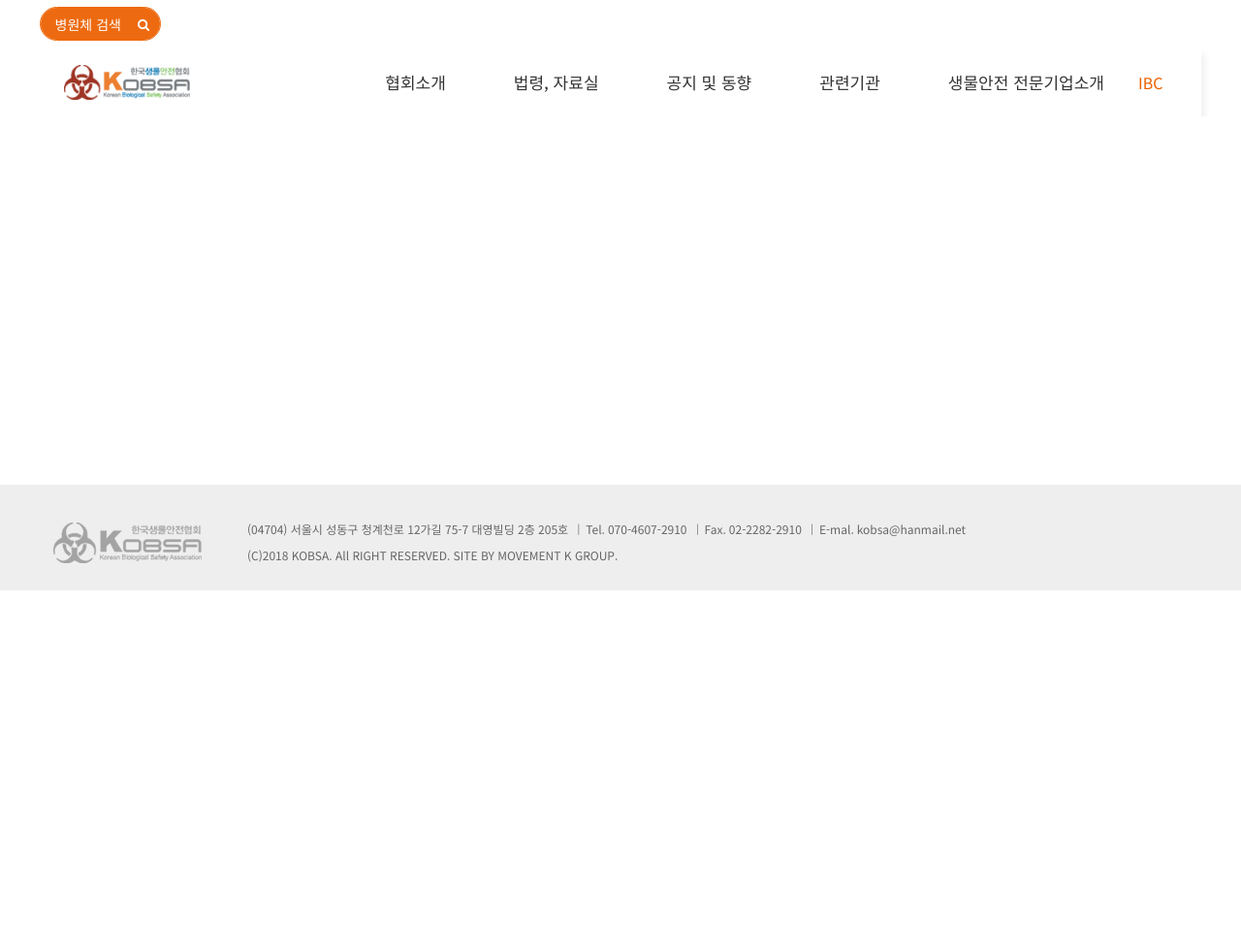
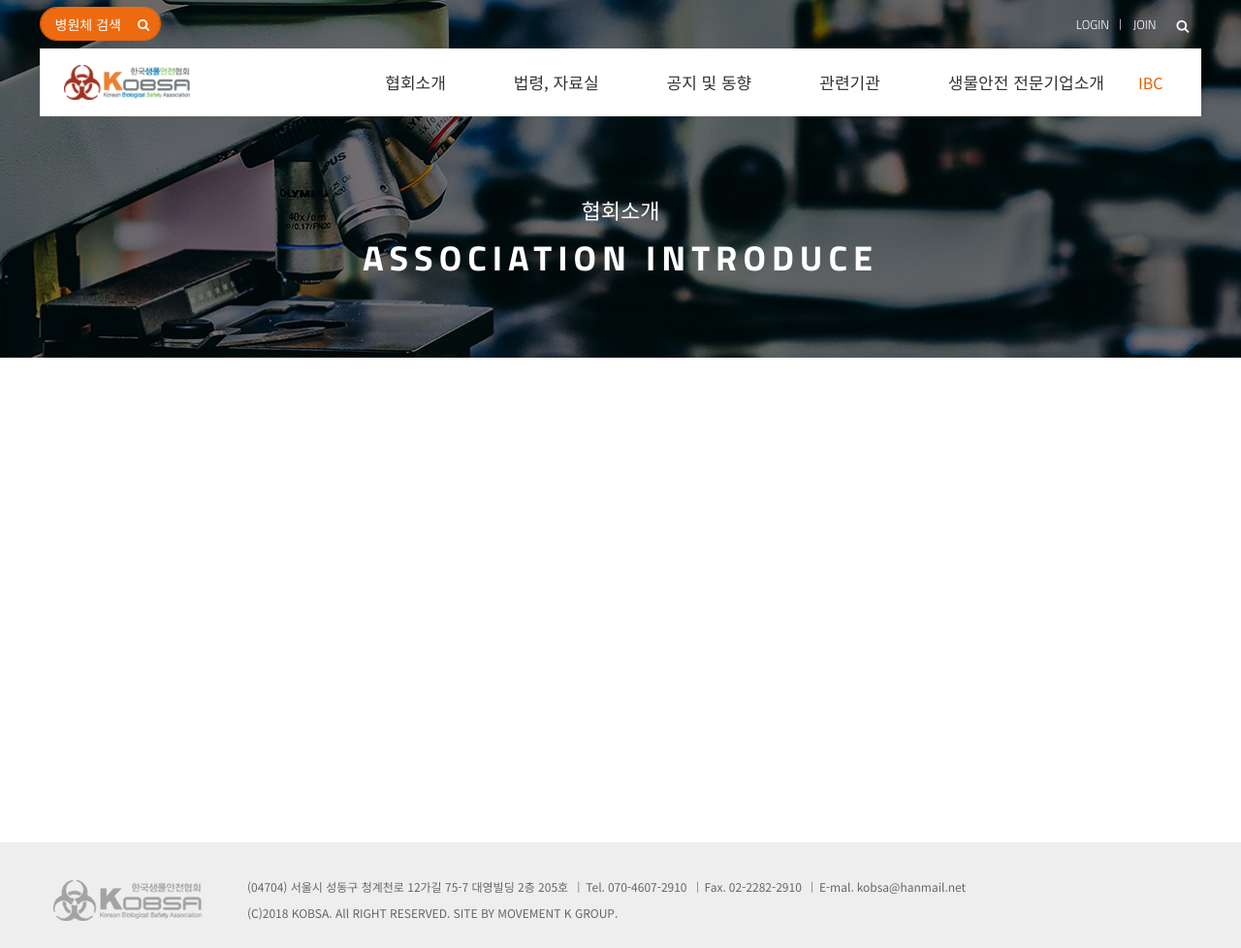
Before and after one commit to movementk/kobsa, a PHP site: page /sub.php in a window 1280 px wide. Shown: the whole page at 97% size. Before the commit the page ends 609 px from the top, so only its background shows below. Run offline with PHP 8.4, Linux system fonts and the light colour scheme; some libraries are stand-ins or nearby versions; some web fonts are replaced.

Commit message:
서브 페이지 헤더 스타일 완료.

```diff
--- a/assets/css/default.css
+++ b/assets/css/default.css
@@ -538,8 +538,9 @@ body {
               padding-left: 15px; }
           #header .header-wrap .quick .top-menu {
             float: right;
-            margin-right: 15px;
-            padding-right: 2%;
+            /*margin-right: 15px;
+            padding-right: 2%;*/
+            margin-right: 3%;
             margin-top: 15px; }
             #header .header-wrap .quick .top-menu > ul {
               float: left; }
--- a/assets/css/default.scss
+++ b/assets/css/default.scss
@@ -207,8 +207,9 @@ body {
                 }
                 .top-menu {
                     float: right;
-                    margin-right: 15px;
-                    padding-right: 2%;
+                    /*margin-right: 15px;
+                    padding-right: 2%;*/
+                    margin-right: 3%;
                     margin-top: 15px;
                     > ul {
                         float: left;
--- a/assets/css/sub.css
+++ b/assets/css/sub.css
@@ -365,7 +365,53 @@ a {
     .container {
       max-width: 1200px; } }
 
+.sub {
+  padding-top: 56px; }
+  @media (min-width: 768px) {
+    .sub {
+      padding-top: 80px; } }
+  @media (min-width: 1200px) {
+    .sub {
+      padding-top: 0; } }
+
 #content {
-  min-height: 500px; }
+  min-height: 500px;
+  padding: 20px 0 60px; }
+  @media (min-width: 768px) {
+    #content {
+      padding: 40px 0 70px; } }
+  @media (min-width: 1200px) {
+    #content {
+      padding: 50px 0 120px; } }
+
+.page-header {
+  width: 100%;
+  padding: 40px 0;
+  text-align: center;
+  color: #fff;
+  background-image: url(/assets/images/sub/bg_page_header.jpg);
+  background-repeat: no-repeat;
+  background-position: 50% 50%;
+  background-size: cover; }
+  .page-header > small {
+    font-size: 16px; }
+  .page-header > .page-title {
+    font-size: 20px;
+    font-weight: bold;
+    line-height: 26px;
+    margin-top: 15px;
+    font-family: 'Titillium Web', sans-serif;
+    letter-spacing: 6px; }
+  @media (min-width: 768px) {
+    .page-header {
+      padding: 80px 0; }
+      .page-header > small {
+        font-size: 22px; }
+      .page-header > .page-title {
+        font-size: 36px;
+        margin-top: 20px; } }
+  @media (min-width: 1200px) {
+    .page-header {
+      padding: 200px 0 90px; } }
 
 /*# sourceMappingURL=sub.css.map */
--- a/assets/css/sub.scss
+++ b/assets/css/sub.scss
@@ -1,5 +1,58 @@
 @import 'common';
+
+.sub {
+    padding-top: 56px;
+    @media(min-width: $md) {
+        padding-top: 80px;
+    }
+    @media(min-width: $xl) {
+        padding-top: 0;
+    }
+}
 
 #content {
     min-height: 500px;
+    padding: 20px 0 60px;
+    @media(min-width: $md) {
+        padding: 40px 0 70px;
+    }
+    @media(min-width: $xl) {
+        padding: 50px 0 120px;
+    }
 }
+
+//page-header
+.page-header {
+    width: 100%;
+    padding: 40px 0;
+    text-align: center;
+    color: #fff;
+    background-image: url(/assets/images/sub/bg_page_header.jpg);
+    background-repeat: no-repeat;
+    background-position: 50% 50%;
+    background-size: cover;
+    > small {
+        font-size: 16px;
+    }
+    > .page-title {
+        font-size: 20px;
+        font-weight: bold;
+        line-height: 26px;
+        margin-top: 15px;
+        @include titi();
+        letter-spacing: 6px;
+    }
+    @media(min-width: $md) {
+        padding: 80px 0;
+        > small {
+            font-size: 22px;
+        }
+        > .page-title {
+            font-size: 36px;
+            margin-top: 20px;
+        }
+    }
+    @media(min-width: $xl) {
+        padding: 200px 0 90px;
+    }
+}
--- a/sub.php
+++ b/sub.php
@@ -1,8 +1,14 @@
 <?php require_once($_SERVER['DOCUMENT_ROOT'].'/inc/dochead.php'); ?>
 <link rel="stylesheet" href="/assets/css/sub.css">
 </head>
-<body>
+<body class="sub introduce">
     <?php require_once($_SERVER['DOCUMENT_ROOT'].'/inc/header.php'); ?>
+
+    <!-- page-header -->
+    <div class="page-header">
+        <small>협회소개</small>
+        <h3 class="page-title">ASSOCIATION<br class="d-md-none"> INTRODUCE</h3>
+    </div>
 
     <!-- Sub Content Start -->
     <main id="content" class="">
```
Also changed, not shown: assets/images/sub/bg_page_header.jpg (added), 2 other files.
